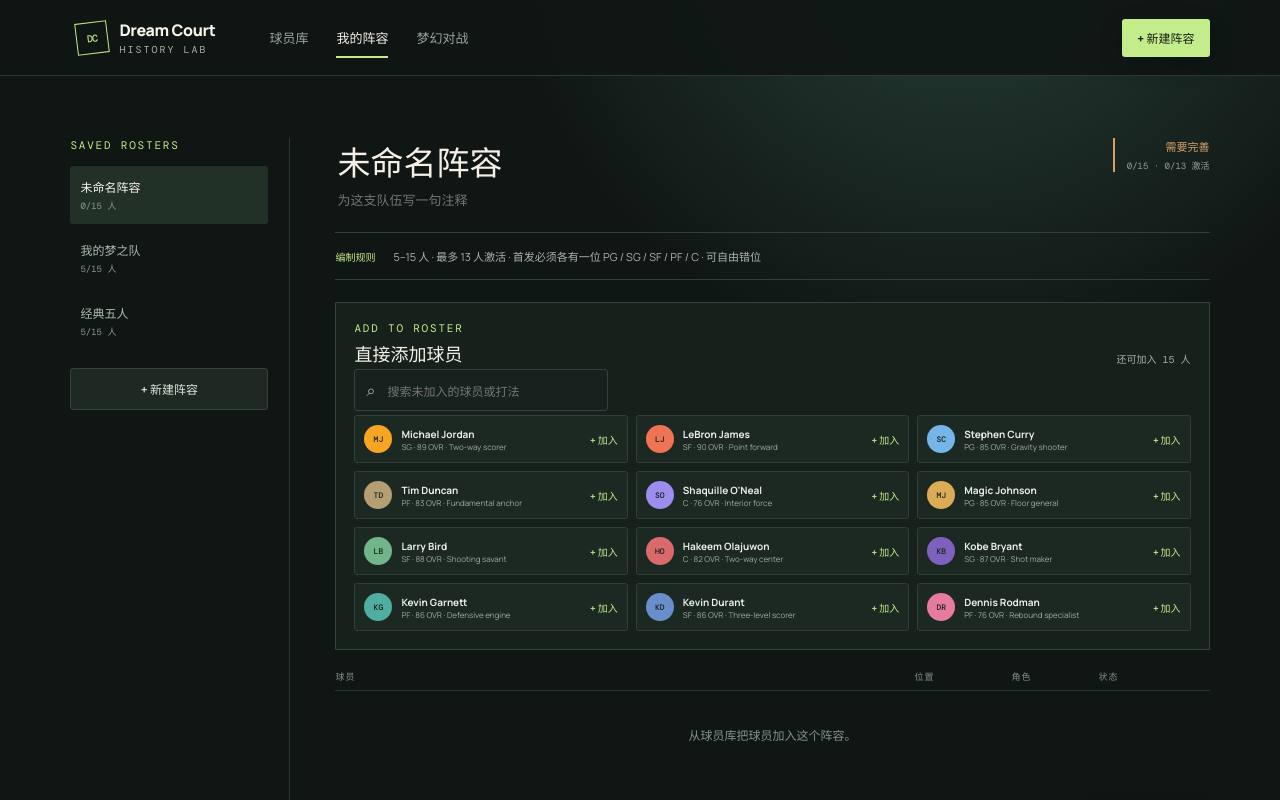
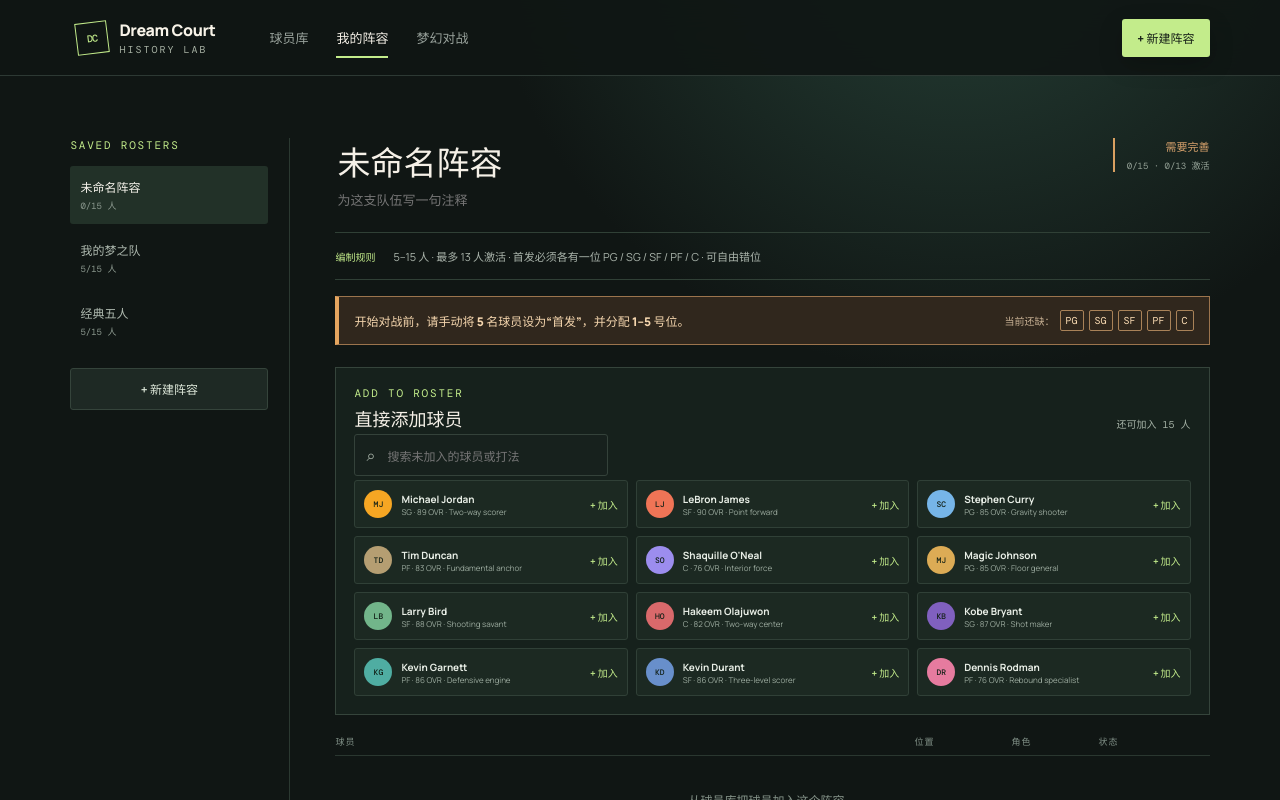
Before and after one commit to zhulin2609/my-basketball-gm, a React (Vite) app: page / in a window 1280 px wide. Both pictures are taken after typing "Sample" into the empty fields and a click on the button "+ 新建阵容". Shown: the top 800 px of the page. Built offline with nearby package versions, Linux system fonts and the light colour scheme; a web font is replaced by a local one.

Commit message:
Highlight required starter positions before simulation

```diff
--- a/src/App.tsx
+++ b/src/App.tsx
@@ -338,6 +338,13 @@ function LineupWorkbench({
   const starterOK = positions.every((pos) =>
     selected.members.some((m) => m.starter && !m.inactive && m.position === pos),
   );
+  // 缺失位置直接展示给用户，避免“按钮不可点击”却不知道下一步该做什么。
+  const missingStarterPositions = positions.filter(
+    (position) =>
+      !selected.members.some(
+        (member) => member.starter && !member.inactive && member.position === position,
+      ),
+  );
   // 这些规则同时控制“开始梦幻对战”按钮，后端接入时也应复用同样的校验。
   const valid =
     selected.members.length >= 5 &&
@@ -407,6 +414,21 @@ function LineupWorkbench({
         <div className="rule-note">
           <span>编制规则</span>
           <p>5–15 人 · 最多 13 人激活 · 首发必须各有一位 PG / SG / SF / PF / C · 可自由错位</p>
+        </div>
+        <div className={'starter-rule-alert ' + (starterOK ? 'complete' : '')} role="status">
+          <strong>
+            {starterOK
+              ? '首发位置已配齐：可以开始对战。'
+              : '开始对战前，请手动将 5 名球员设为“首发”，并分配 1–5 号位。'}
+          </strong>
+          {!starterOK && (
+            <span>
+              当前还缺：
+              {missingStarterPositions.map((position) => (
+                <b key={position}>{position}</b>
+              ))}
+            </span>
+          )}
         </div>
         <section className="inline-player-picker" aria-label="添加球员">
           <div className="picker-heading">
--- a/src/styles.css
+++ b/src/styles.css
@@ -476,6 +476,46 @@ nav button.active:after {
 .rule-note p {
   margin: 0;
 }
+.starter-rule-alert {
+  display: flex;
+  align-items: center;
+  justify-content: space-between;
+  gap: 16px;
+  margin-top: 16px;
+  padding: 13px 15px;
+  border: 1px solid #9c744d;
+  border-left: 4px solid #e5a55f;
+  background: #30271d;
+  color: #f5d6ae;
+}
+.starter-rule-alert.complete {
+  border-color: #6c9561;
+  border-left-color: #c3ec8b;
+  background: #1e3023;
+  color: #d2efb3;
+}
+.starter-rule-alert strong {
+  font-size: 12px;
+  font-weight: 800;
+}
+.starter-rule-alert span {
+  display: flex;
+  align-items: center;
+  gap: 5px;
+  color: #c8b194;
+  font: 10px 'DM Mono';
+  white-space: nowrap;
+}
+.starter-rule-alert.complete span {
+  color: #b7d5a6;
+}
+.starter-rule-alert span b {
+  padding: 3px 5px;
+  border: 1px solid #a98258;
+  border-radius: 2px;
+  color: #ffe0b7;
+  font: 10px 'DM Mono';
+}
 .roster-table {
   margin-top: 13px;
 }
@@ -817,6 +857,10 @@ footer {
   .picker-results {
     grid-template-columns: 1fr;
   }
+  .starter-rule-alert {
+    align-items: flex-start;
+    flex-direction: column;
+  }
   .filters {
     flex-wrap: wrap;
   }
```
Also changed, not shown: 1 other file (tests, documents, lock files or other folders).
